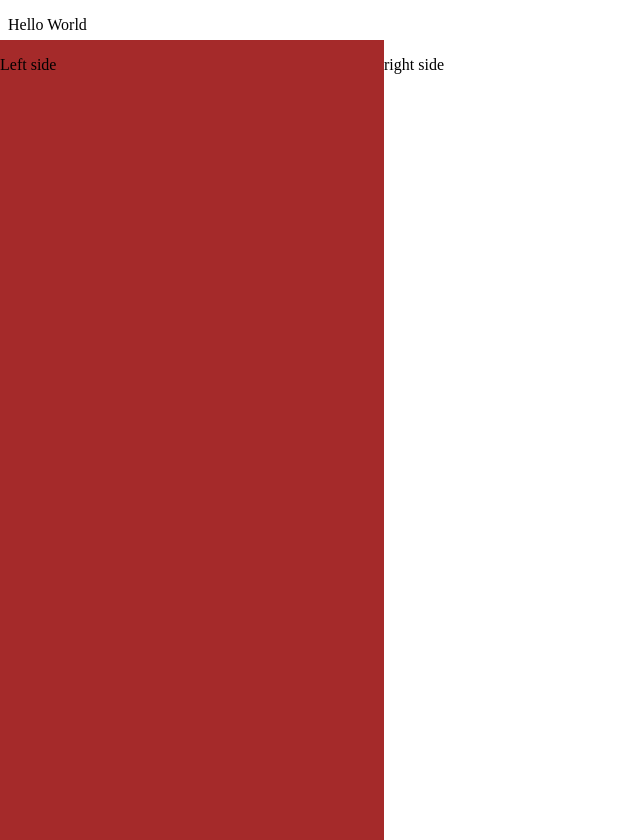
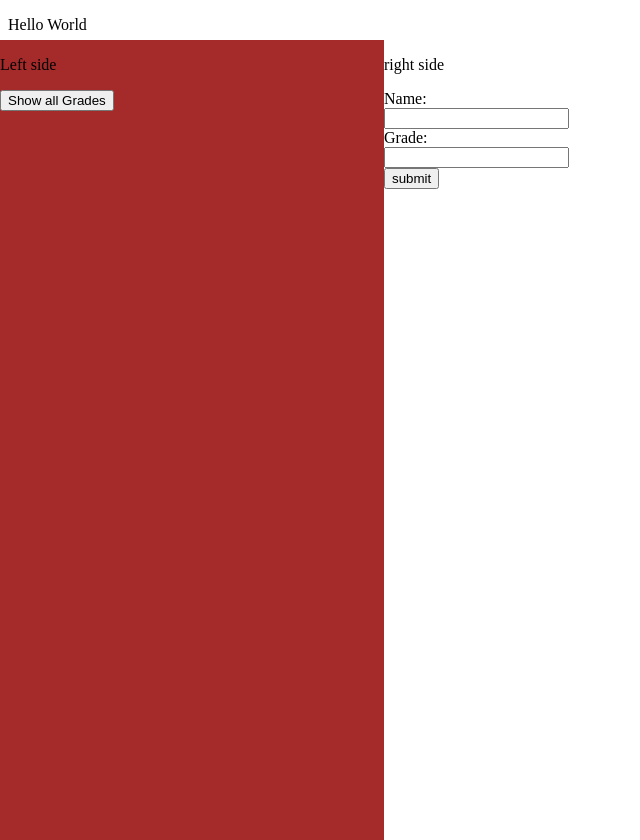
Before and after one commit to EthanV431/ExerciseTracker, a plain HTML site: page webpage.html in a window 1280 px wide. Shown: the whole page, without its empty margins (0-640 px from the left). Drawn offline with Linux system fonts and the light colour scheme.

Commit message:
create/show

```diff
--- a/webpage.html
+++ b/webpage.html
@@ -12,11 +12,24 @@
     <p> Hello World</p>
     <div id="left">
         <p> Left side</p>
+
+        <div>
+            <button onclick="showAll()">Show all Grades</button>
+            <table id="text"></table>
+        </div>
     </div>
 
     <div id="right">
 
         <p> right side</p>
+
+        <form id="create">
+            <label for="name1">Name:</label><br>
+            <input type="text" id="name1" name="name1" autocomplete="on"><br>
+            <label for="grade">Grade:</label><br>
+            <input type="number" id="grade" name="grade" autocomplete="on"><br>
+            <button type="submit">submit</button>
+        </form>
     </div>
     <script type="text/javascript" src="webpage.js"> </script>
 </body>
--- a/webpage.js
+++ b/webpage.js
@@ -98,8 +98,6 @@ document.getElementById("create").addEventListener("submit", function (event) {
     body[names] = grade;
     xhttp.send(JSON.stringify(body));
 
-
-
 });
 document.getElementById("edit").addEventListener("submit", function (event) {
     event.preventDefault()
```
